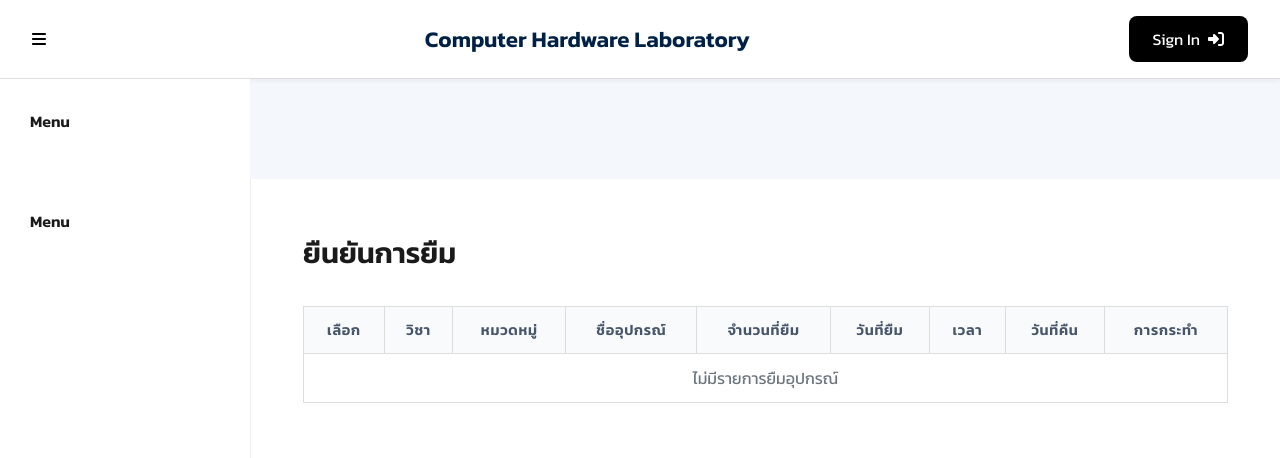
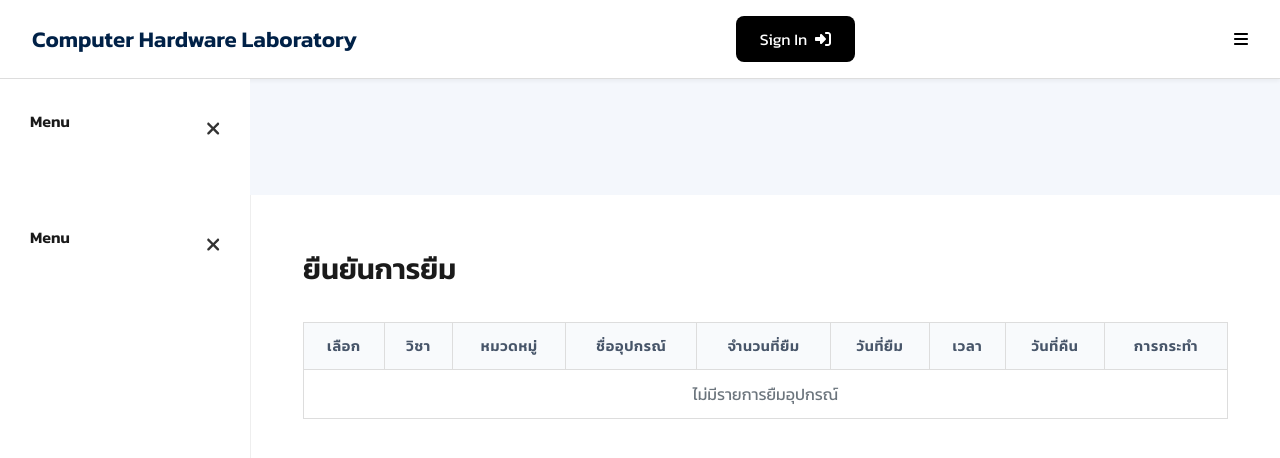
Before and after one commit to sareefhub/Computer-Hardware-Laboratory, a React (Create React App) app in the folder client/: page /borrow-confirm in a window 1280 px wide. Shown: the top 458 px of the page. Built offline with nearby package versions, Linux system fonts and the light colour scheme.

Commit message:
แก้ไข sitebar

```diff
--- a/client/src/components/navbar.js
+++ b/client/src/components/navbar.js
@@ -1,7 +1,7 @@
 import React, { useEffect, useState } from 'react';
 import { useNavigate } from 'react-router-dom';
 import { FontAwesomeIcon } from '@fortawesome/react-fontawesome';
-import { faSignInAlt, faSignOutAlt, faBars, faTimes } from '@fortawesome/free-solid-svg-icons';
+import { faSignInAlt, faSignOutAlt, faBars } from '@fortawesome/free-solid-svg-icons';
 import Sidebar from './sidebar';
 import './navbar.css';
 
@@ -35,9 +35,6 @@
   return (
     <>
       <div className="navbar-container">
-        <div className="navbar-toggle" onClick={() => setMenuOpen(!menuOpen)}>
-          <FontAwesomeIcon icon={menuOpen ? faTimes : faBars} />
-        </div>
         <div className="navbar-left">
           <h3 className="navbar-logo" onClick={handleLogoClick}>
             Computer Hardware Laboratory
@@ -56,6 +53,9 @@
             </button>
           </div>
         )}
+        <div className="navbar-toggle" onClick={() => setMenuOpen(true)}>
+          <FontAwesomeIcon icon={faBars} />
+        </div>
       </div>
 
       <Sidebar isOpen={menuOpen} onClose={() => setMenuOpen(false)} />
--- a/client/src/components/sidebar.css
+++ b/client/src/components/sidebar.css
@@ -10,6 +10,31 @@
   border-radius: 8px;
   z-index: 1001;
   cursor: pointer;
+}
+
+.sidebar-header {
+  display: flex;
+  justify-content: space-between;
+  align-items: center;
+  margin-bottom: 1rem;
+}
+
+.sidebar-close-btn {
+  background: none;
+  border: none;
+  font-size: 1.2rem;
+  color: #333;
+  cursor: pointer;
+}
+
+.sidebar-overlay {
+  position: fixed;
+  top: 0;
+  left: 0;
+  width: 100vw;
+  height: 100vh;
+  background: rgba(0, 0, 0, 0.3);
+  z-index: 998;
 }
 
 /* Desktop view */
@@ -30,7 +55,6 @@
     top: 0;
     left: -100%;
     height: 100%;
-    width: 220px;
     background: white;
     padding: 30px 20px;
     z-index: 1000;
--- a/client/src/components/sidebar.js
+++ b/client/src/components/sidebar.js
@@ -9,7 +9,8 @@
   faPrint,
   faKey,
   faCircleQuestion,
-  faHandHolding
+  faHandHolding,
+  faTimes
 } from '@fortawesome/free-solid-svg-icons';
 import { useNavigate, useLocation } from 'react-router-dom';
 import { getCurrentUser } from '../helpers/helper';
@@ -44,8 +45,11 @@
 
   return (
     <aside className={`sidebar-container ${isOpen ? 'sidebar-open' : ''}`}>
-      <div className="sidebar-header" onClick={() => navigate('/')}>
-        <h3 className="sidebar-title">Menu</h3>
+      <div className="sidebar-header">
+        <h3 className="sidebar-title" onClick={() => navigate('/')}>Menu</h3>
+        <button className="sidebar-close-btn" onClick={onClose}>
+          <FontAwesomeIcon icon={faTimes} />
+        </button>
       </div>
       <div className="sidebar-main">
         {accessibleMenuItems.map(({ path, icon, label }) => (
```
